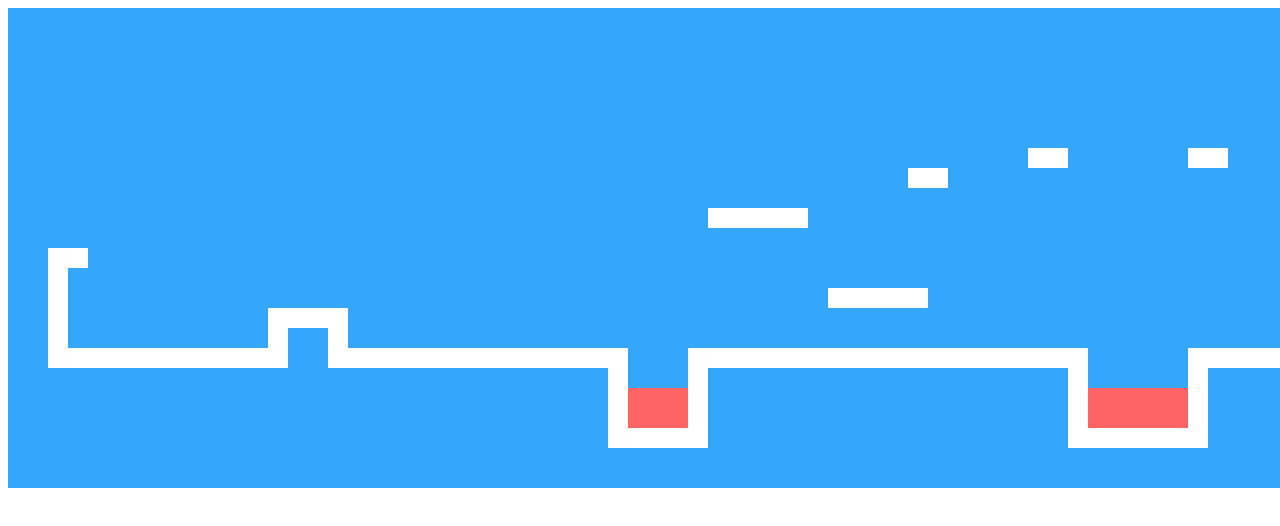
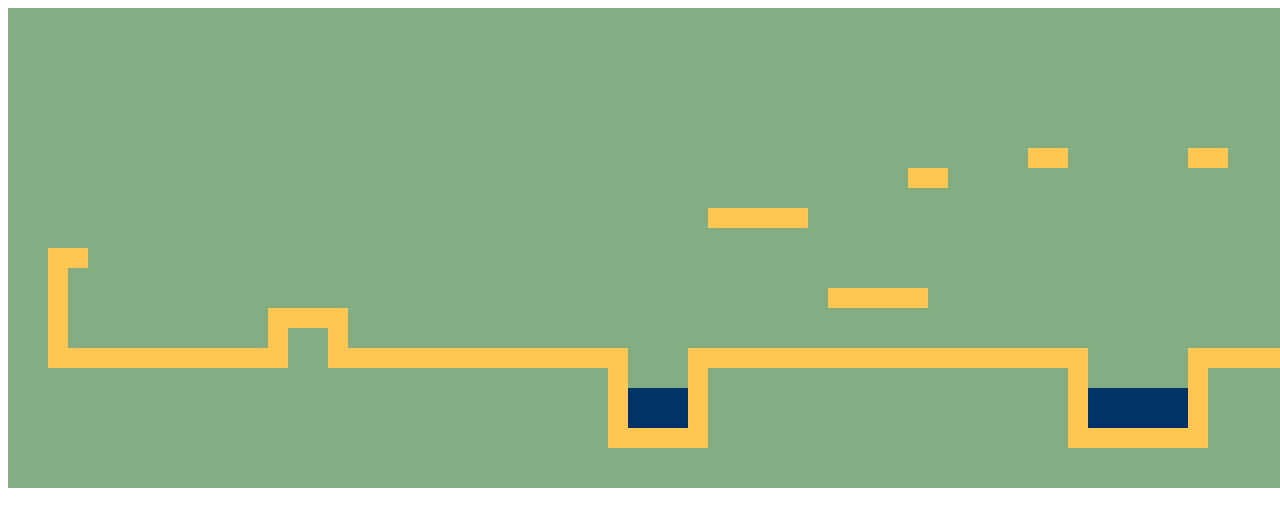
Before and after one commit to rossross44/JSPlat, a plain HTML site: page index.html in a window 1280 px wide. Shown: the top 526 px of the page. Drawn offline with Linux system fonts and the light colour scheme.

Commit message:
Update game.css

```diff
--- a/css/game.css
+++ b/css/game.css
@@ -1,10 +1,11 @@
-.background    { background: rgb(52, 166, 251);
+.background    { background: rgb(131, 174, 132);
                  table-layout: fixed;
                  border-spacing: 0;   }
 .background td { padding: 0;          }
-.lava          { background: rgb(255, 100, 100); }
-.wall          { background: white;   }
+.lava          { background: rgb( 0, 51, 102); }
+.wall          { background: rgb(255, 198, 82);   }
 
+.floater       {background: rgb(95, 2, 31);}
 .game {
   position: relative;
 }
```
